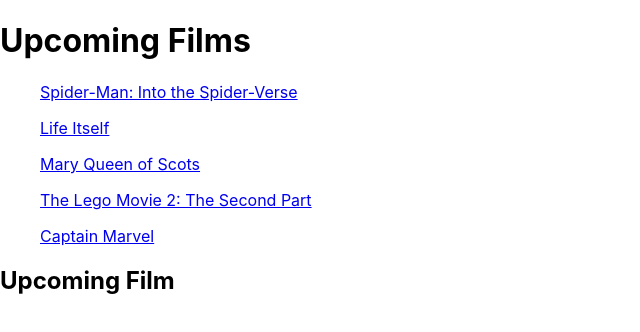
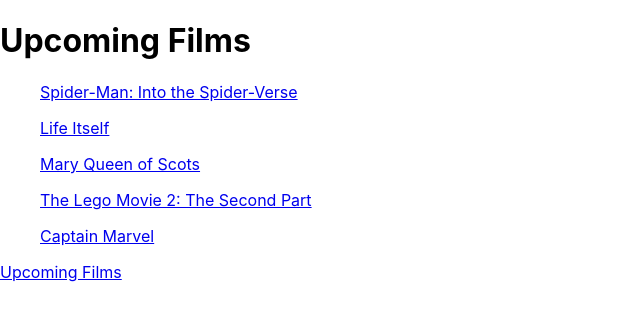
Before and after one commit to MaryBobs/w14_d1_homework, a React (Create React App) app: page / in a window 1280 px wide. Shown: the top 332 px of the page, without its empty margins (0-640 px from the left). Built offline with nearby package versions, Linux system fonts and the light colour scheme.

Commit message:
adds upcoming films link

```diff
--- a/src/components/UpcomingFilm.js
+++ b/src/components/UpcomingFilm.js
@@ -3,7 +3,7 @@ import React, {Component} from 'react';
 class UpcomingFilm extends Component {
     render() {
         return (
-            <h2>Upcoming Film</h2>
+            <a href="https://www.imdb.com/calendar/?region=gb" target="_blank">Upcoming Films</a>
         )
     }
 }
```
